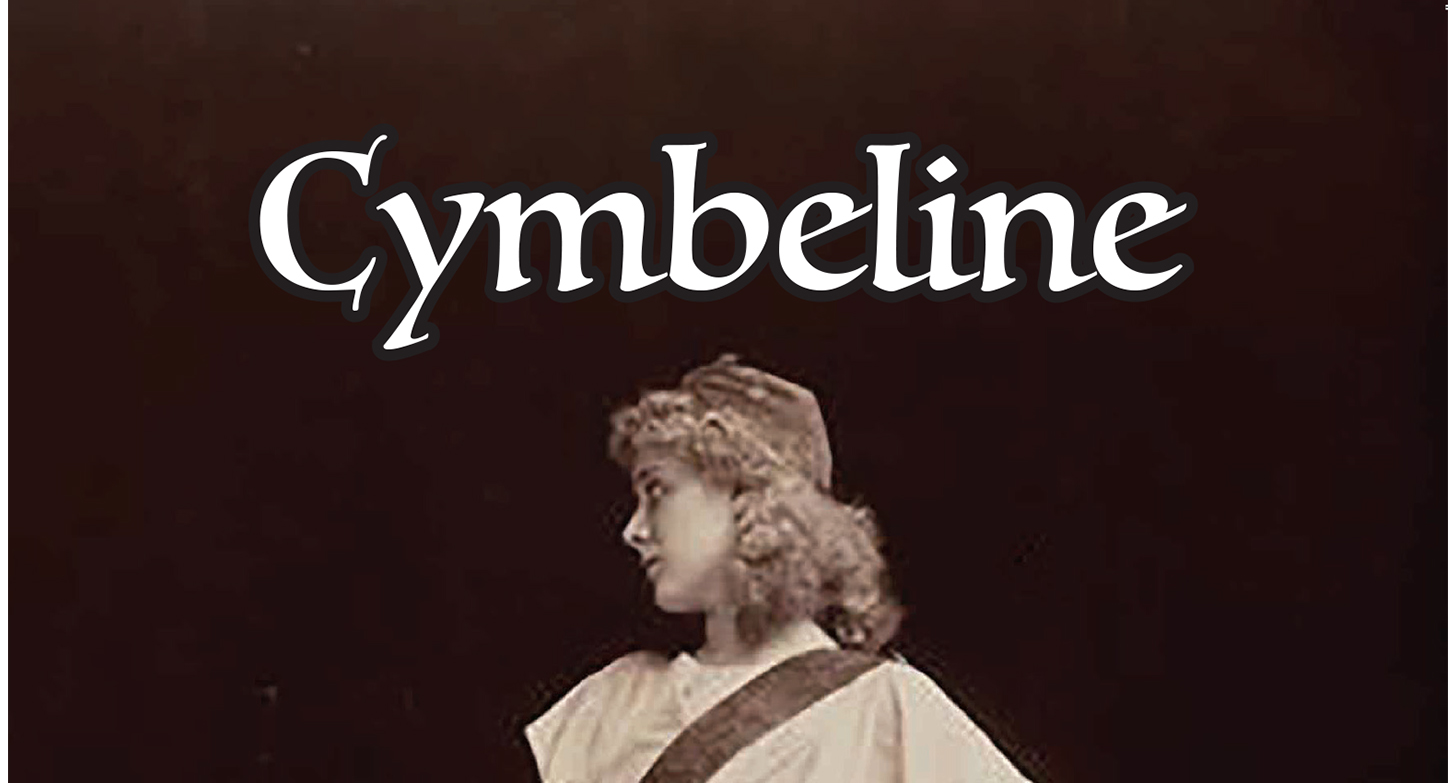
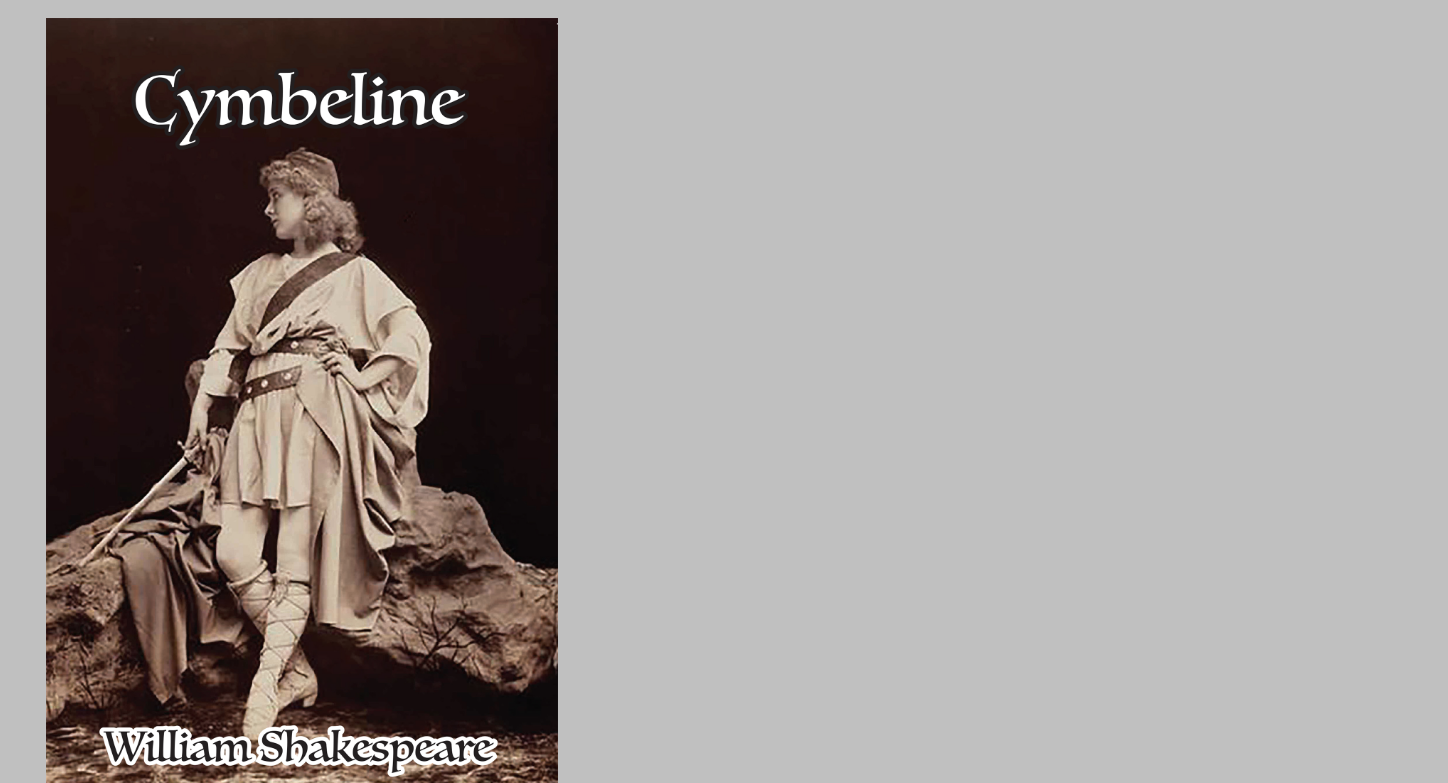
Before and after one commit to rebekahcp20/rebekahcp20.github.io, a plain HTML site: page docs/index.html in a window 1280 px wide. Shown: the part 89-872 px from the top of the page, 1448 px wide, since content can reach past the window. Drawn offline with Linux system fonts and the light colour scheme; files that its build step writes are made by us from their sources; files whose address does not match are found by name.

Commit message:
Add files via upload

```diff
--- a/docs/index.html
+++ b/docs/index.html
@@ -4,7 +4,7 @@
   <meta charset="UTF-8">
   <meta name="viewport" content="width=device-width, initial-scale=1.0">
   <meta http-eqiv="X-UA-Compatible" content="ie=edge">
-  <link href="playonly2/Homepage/Cymbelinehomepage.css" rel="stylesheet">
+  <link href="playonly2/Homepage/index.css" rel="stylesheet">
   <title>Cymbeline</title>
 </head>
 <body>
```
